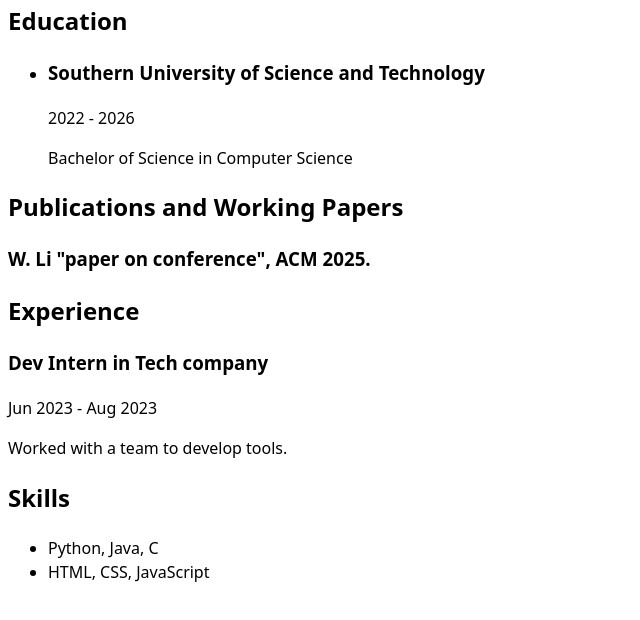
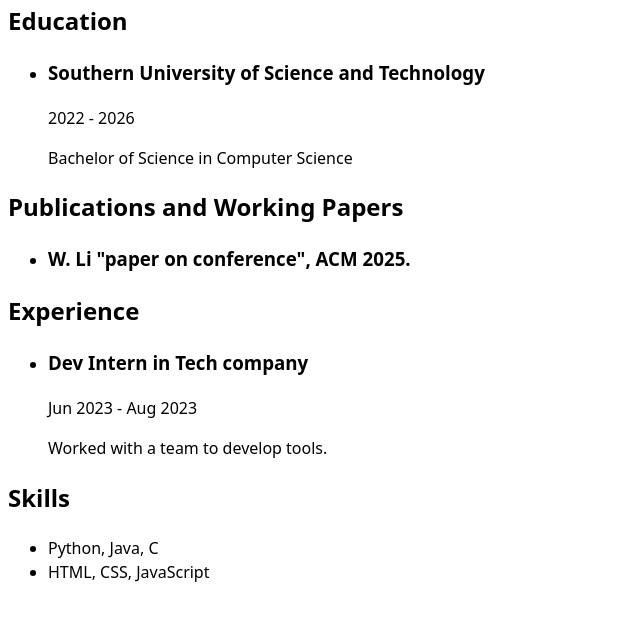
Before and after one commit to alkane7/portfolio, a plain HTML site: page cv/index.html in a window 1280 px wide. Shown: the part 120-740 px from the top of the page, without its empty margins (0-640 px from the left). Drawn offline with Linux system fonts and the light colour scheme.

Commit message:
Update index.html

```diff
--- a/cv/index.html
+++ b/cv/index.html
@@ -31,21 +31,23 @@
 
     <section>
         <h2>Publications and Working Papers</h2>
-        <article>
+        <ul><li><article>
         <header>
             <h3>W. Li "paper on conference", ACM 2025.</h3>
-        </article>
+        </article></li></ul>
+
     </section>
 
     <section>
         <h2>Experience</h2>
-        <article>
+        <ul><li><article>
         <header>
             <h3>Dev Intern in Tech company</h3>
             <time>Jun 2023 - Aug 2023</time>
         </header>
         <p>Worked with a team to develop tools.</p>
-        </article>
+        </article></li></ul>
+
     </section>
 
     <section>
```
